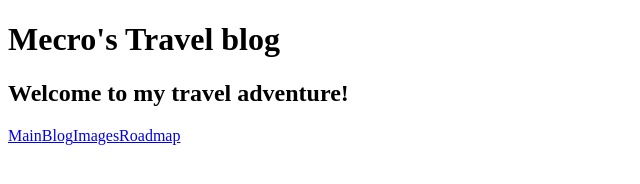
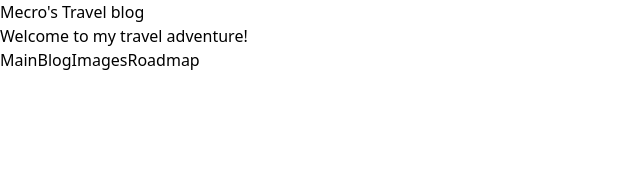
Before and after one commit to mecronorm/Accessability, a plain HTML site: page Index.html in a window 1280 px wide. Shown: the whole page, without its empty margins (0-640 px from the left). Drawn offline with nearby package versions, Linux system fonts and the light colour scheme.

Commit message:
Add tailwind

```diff
--- a/Index.html
+++ b/Index.html
@@ -5,6 +5,7 @@
     <meta name="viewport" content="width=device-width, initial-scale=1.0">
     <title>Mecro's Travel Blog</title>
     <link rel="stylesheet" href="Styles/style.css">
+    <script src="https://cdn.tailwindcss.com"></script>
 </head>
 <body>
     <header>
--- /dev/null
+++ b/Styles/style.scss
@@ -0,0 +1,16 @@
+body{
+    header{
+
+    }
+    nav{
+        position: sticky;
+        position: -webkit-sticky;
+        display: flex;
+    }
+    main{
+
+    }
+    footer{
+
+    }
+}
```
Also changed, not shown: blog.html (+2 -1 lines), images.html (+2 -1 lines), roadmap.html (+12 -0 lines), 1 other file.
